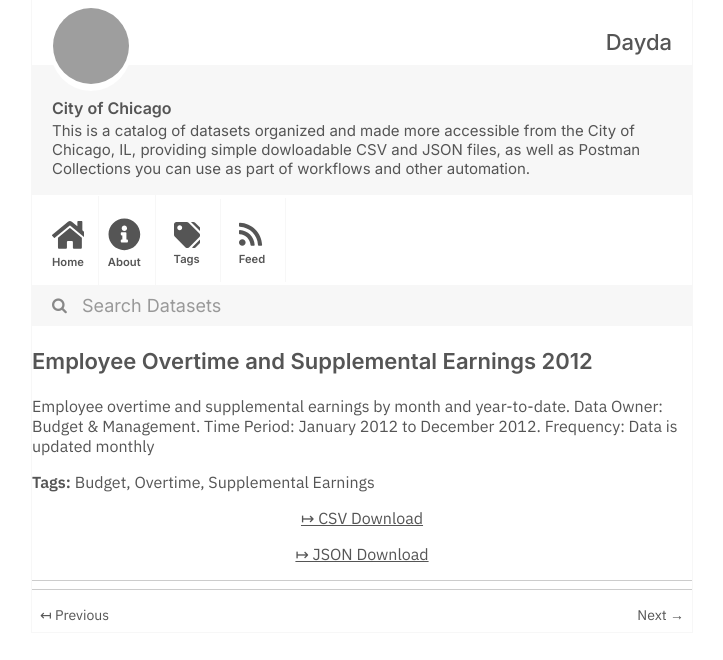
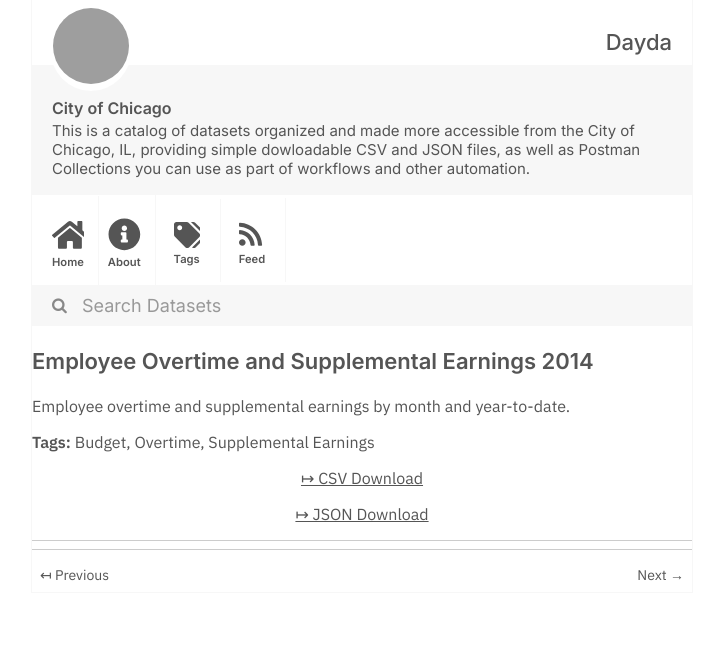
Before and after one commit to dayda-entities/city-of-chicago, a Jekyll site: the page built from _posts/2020-11-10-employee-overtime-and-suppleme.md, in a window 1280 px wide, cut to the strip 0-660 px from the top of the page. Shown: the whole strip, without its empty margins (278-1001 px from the left). Built offline with Jekyll 4.4.1, drawn with Linux system fonts in a browser that asks for light colours; grey boxes are pictures that could not be loaded.

Commit message:
Publish Data

```diff
--- a/_posts/2020-11-10-employee-overtime-and-suppleme.md
+++ b/_posts/2020-11-10-employee-overtime-and-suppleme.md
@@ -1,7 +1,7 @@
 ---
-title: Employee Overtime and Supplemental Earnings 2012
-created: '2020-11-10T16:54:33.993024'
-modified: '2020-11-10T16:54:33.993035'
+title: Employee Overtime and Supplemental Earnings 2014
+created: '2020-11-10T16:54:35.807893'
+modified: '2020-11-10T16:54:35.807904'
 state: active
 type: dataset
 tags:
@@ -11,10 +11,10 @@ tags:
 groups:
   - Local Government
 csv_url: >-
-  https://data.cityofchicago.org/api/views/92xk-4rg9/rows.csv?accessType=DOWNLOAD
+  https://data.cityofchicago.org/api/views/9xua-tabs/rows.csv?accessType=DOWNLOAD
 json_url: >-
-  https://data.cityofchicago.org/api/views/92xk-4rg9/rows.json?accessType=DOWNLOAD
+  https://data.cityofchicago.org/api/views/9xua-tabs/rows.json?accessType=DOWNLOAD
 layout: post
 
 ---
-Employee overtime and supplemental earnings by month and year-to-date. Data Owner: Budget & Management. Time Period: January 2012 to December 2012. Frequency: Data is updated monthly
+Employee overtime and supplemental earnings by month and year-to-date.
```
